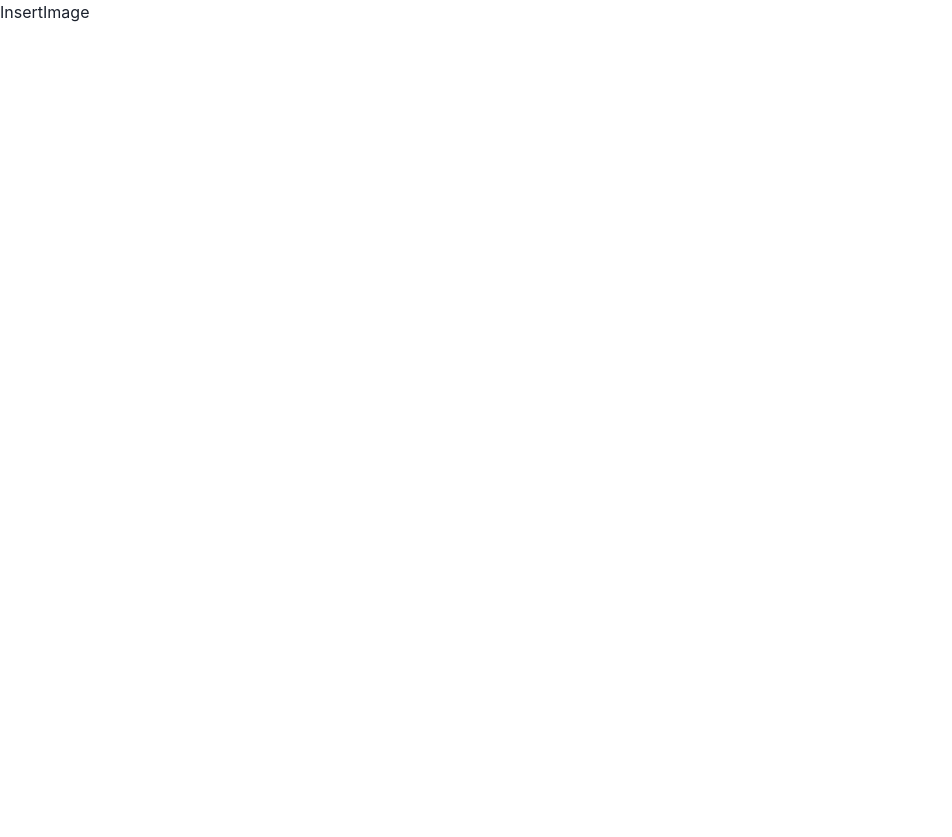
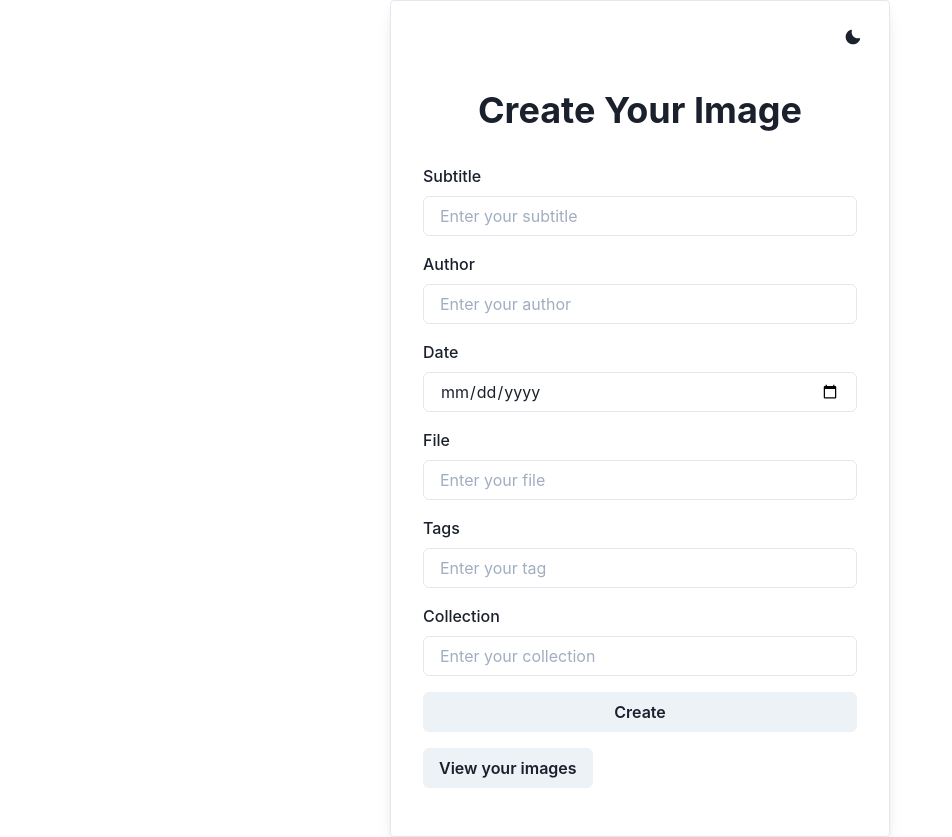
Before and after one commit to Leobroud/Labenu_FullStack, a React (Create React App) app in the folder front-end/: page /insert in a window 1280 px wide. Shown: the whole page, without its empty margins (0-952 px from the left). Before the commit the page ends 800 px from the top, so only its background shows below. Built offline with nearby package versions, Linux system fonts and the light colour scheme.

Commit message:
formulario da imagem criada

```diff
--- /dev/null
+++ b/front-end/src/components/ImageForm.js
@@ -0,0 +1,134 @@
+import React from 'react'
+import axios from 'axios'
+import { useHistory } from 'react-router-dom';
+import useForm from '../hooks/useForm';
+import { Input, Box, FormControl, FormLabel } from "@chakra-ui/react"
+import { Button } from "@chakra-ui/react"
+
+
+const VARIANT_COLOR = 'teal'
+
+
+export const ImageForm = () => {
+  const history = useHistory()
+
+  const {form, onChange, resetState}  = useForm({
+    subtitle: "",
+    author: "",
+    date: Date,
+    file: "",
+    tags: "",
+    collection: ""
+  })
+
+  const handleInputChange = (event) =>{
+    const { name, value } = event.target
+    onChange(name, value)
+  }
+
+  const handleSubmittion = (event) =>{
+    event.preventDefault()
+    handleImageCreate()
+    resetState()
+  }
+
+  const handleImageCreate = () => {
+    axios
+      .post('http://localhost:3003/image/create', form)
+      .then(response => {})
+      .catch(error => {
+        console.log(error)
+      })
+  }
+
+  return (
+    <Box my={8} textAlign='left'>
+      <FormControl onSubmit={handleSubmittion}>
+        <FormLabel>Subtitle</FormLabel>
+        <Input
+        autoComplete="off"
+        name="subtitle"
+        value={form.subtitle}
+        onChange={handleInputChange}
+        type="text"
+        required
+        placeholder="Enter your subtitle"
+        size="md"
+        />
+      </FormControl>
+      <FormControl mt={4}>
+        <FormLabel>Author</FormLabel>
+        <Input
+        name="author"
+        value={form.author}
+        onChange={handleInputChange}
+        type="text"
+        required
+        placeholder="Enter your author"
+        size="md"
+        />
+      </FormControl>
+      <FormControl mt={4}>
+        <FormLabel>Date</FormLabel>
+        <Input
+        name="date"
+        value={form.date}
+        onChange={handleInputChange}
+        type="date"
+        required
+        placeholder="Enter your date"
+        size="md"
+        />
+      </FormControl>
+      <FormControl mt={4}>
+        <FormLabel>File</FormLabel>
+        <Input
+        name="file"
+        value={form.file}
+        onChange={handleInputChange}
+        type="text"
+        required
+        placeholder="Enter your file"
+        size="md"
+        />
+      </FormControl>
+      <FormControl mt={4}>
+        <FormLabel>Tags</FormLabel>
+        <Input
+        name="tags"
+        value={form.tags}
+        onChange={handleInputChange}
+        type="text"
+        required
+        placeholder="Enter your tag"
+        size="md"
+        />
+      </FormControl>
+      <FormControl mt={4}>
+        <FormLabel>Collection</FormLabel>
+        <Input
+        name="collection"
+        value={form.collection}
+        onChange={handleInputChange}
+        type="text"
+        required
+        placeholder="Enter your collection"
+        size="md"
+        />
+      </FormControl>
+        <Button
+        type="submit"
+        onClick={handleImageCreate}
+        variantColor={VARIANT_COLOR}
+        width='full'
+        mt={4}>Create
+        </Button>
+        <Button
+        onClick={()=>history.push("/view")}
+        variantColor={VARIANT_COLOR}
+        mt={4}>View your images
+        </Button>
+    </Box>
+
+  )
+}
--- a/front-end/src/components/LoginForm.js
+++ b/front-end/src/components/LoginForm.js
@@ -32,7 +32,7 @@ export const LoginForm = () => {
     axios
       .post('http://localhost:3003/user', form)
       .then(response => {
-        history.push("/view")
+        history.push("/insert")
       }).catch(error => {
         console.log(error)
       })
--- a/front-end/src/screens/insertImage/InsertImage.js
+++ b/front-end/src/screens/insertImage/InsertImage.js
@@ -1,6 +1,28 @@
+import { ImageForm } from "../../components/ImageForm"
+import { Flex, Box, Heading } from "@chakra-ui/react"
+import {ThemeSelector} from '../../components/ThemeSelector'
+
+
+
 const InsertImage = () => {
   return (
-    <div>InsertImage</div>
+    <Flex minHeight='100vh' width='full' align='center' justifyContent='center'>
+      <Box
+        borderWidth={1}
+        px={4}
+        width='full'
+        maxWidth='500px'
+        borderRadius={4}
+        textAlign='center'
+        boxShadow='lg'
+      >
+        <ThemeSelector />
+        <Box p={4}>
+        <Heading>Create Your Image</Heading>
+          <ImageForm/>
+        </Box>
+      </Box>
+    </Flex>
   )
 }
 
```
Also changed, not shown: 1 other file (tests, documents, lock files or other folders).
